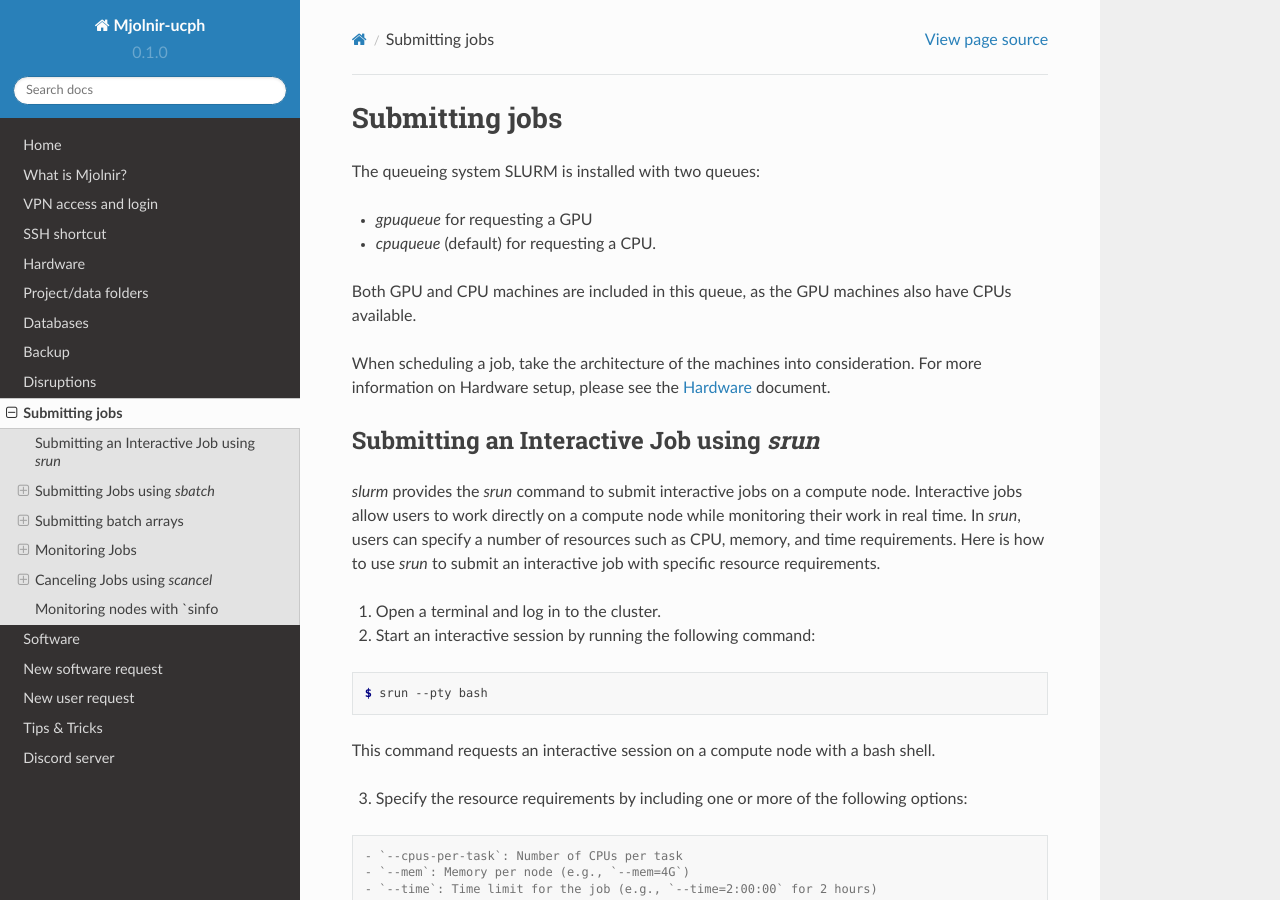
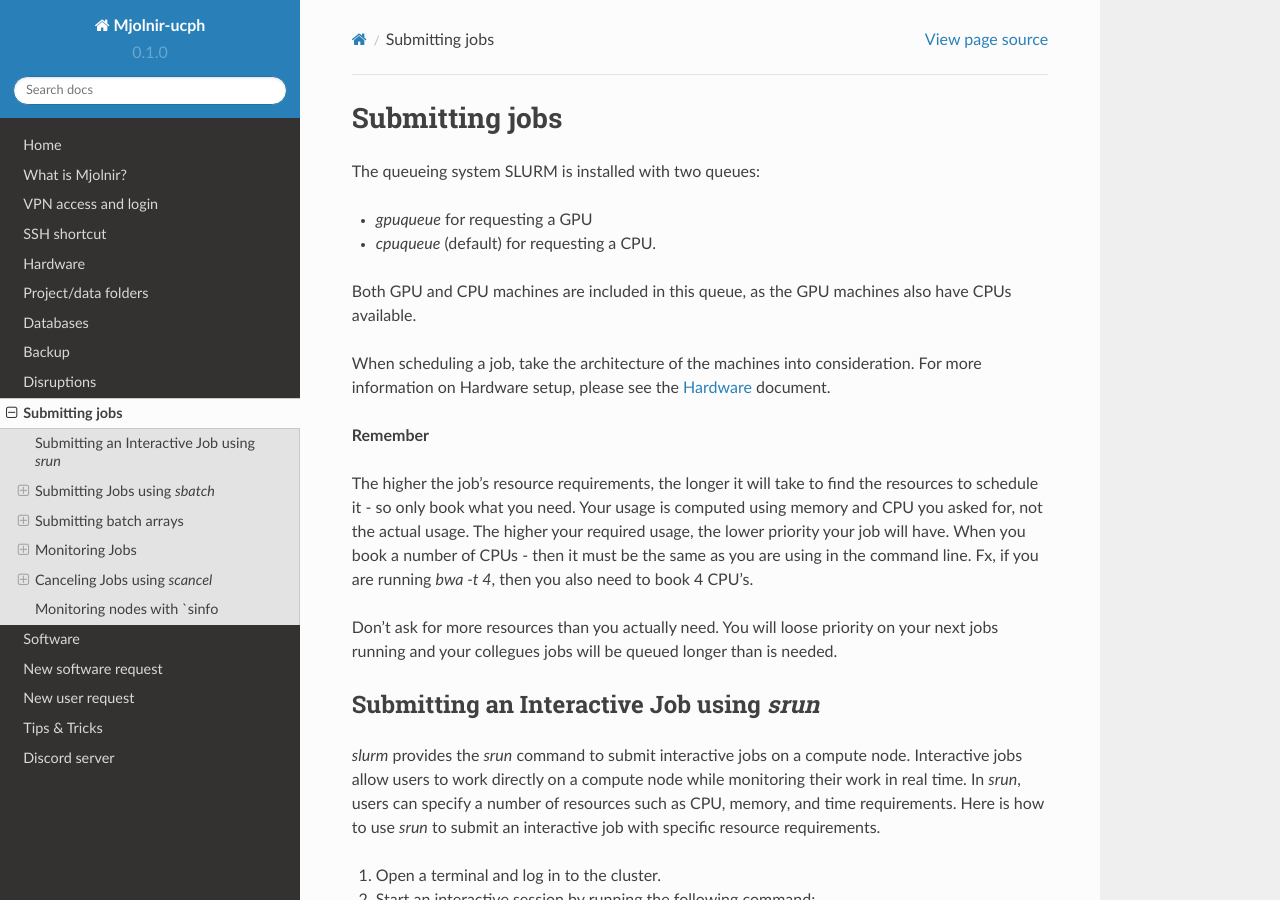
Before and after one commit to bentpetersendk/mjolnir_ucph, a Sphinx documentation site: the page built from docs/source/submitting_jobs.rst, in a window 1280 px wide and 900 px high. Built offline with Sphinx 7.4.7 and the Read the Docs theme 2.0.0, drawn with Linux system fonts in a browser that asks for light colours.

Commit message:
Update submitting_jobs.rst

```diff
--- a/docs/source/submitting_jobs.rst
+++ b/docs/source/submitting_jobs.rst
@@ -8,6 +8,13 @@ The queueing system SLURM is installed with two queues:
 Both GPU and CPU machines are included in this queue, as the GPU machines also have CPUs available.
 
 When scheduling a job, take the architecture of the machines into consideration. For more information on Hardware setup, please see the :doc:`hardware` document.
+
+**Remember**
+
+The higher the job’s resource requirements, the longer it will take to find the resources to schedule it - so only book what you need. Your usage is computed using memory and CPU you asked for, not the actual usage. The higher your required usage, the lower priority your job will have.
+When you book a number of CPUs - then it must be the same as you are using in the command line. Fx, if you are running `bwa -t 4`, then you also need to book 4 CPU's.
+
+Don't ask for more resources than you actually need. You will loose priority on your next jobs running and your collegues jobs will be queued longer than is needed.
 
 Submitting an Interactive Job using `srun`
 *****
```
